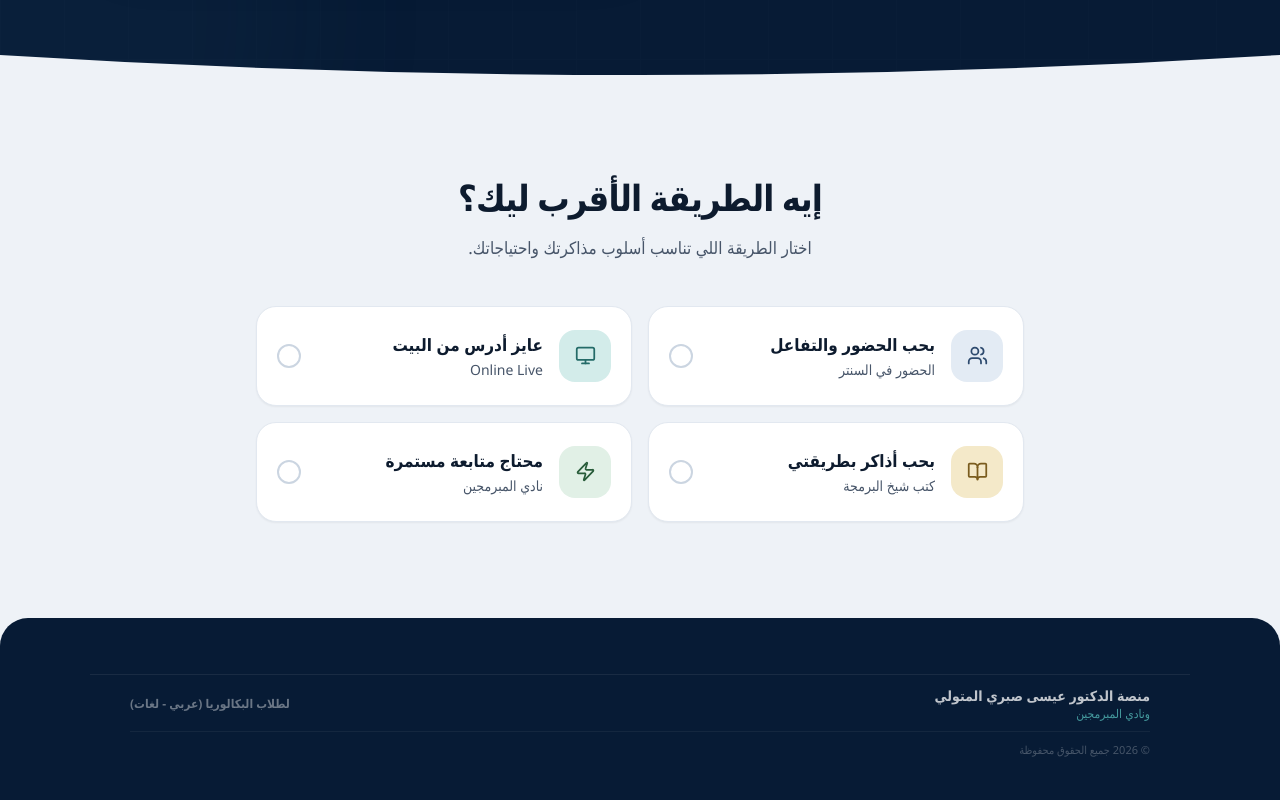
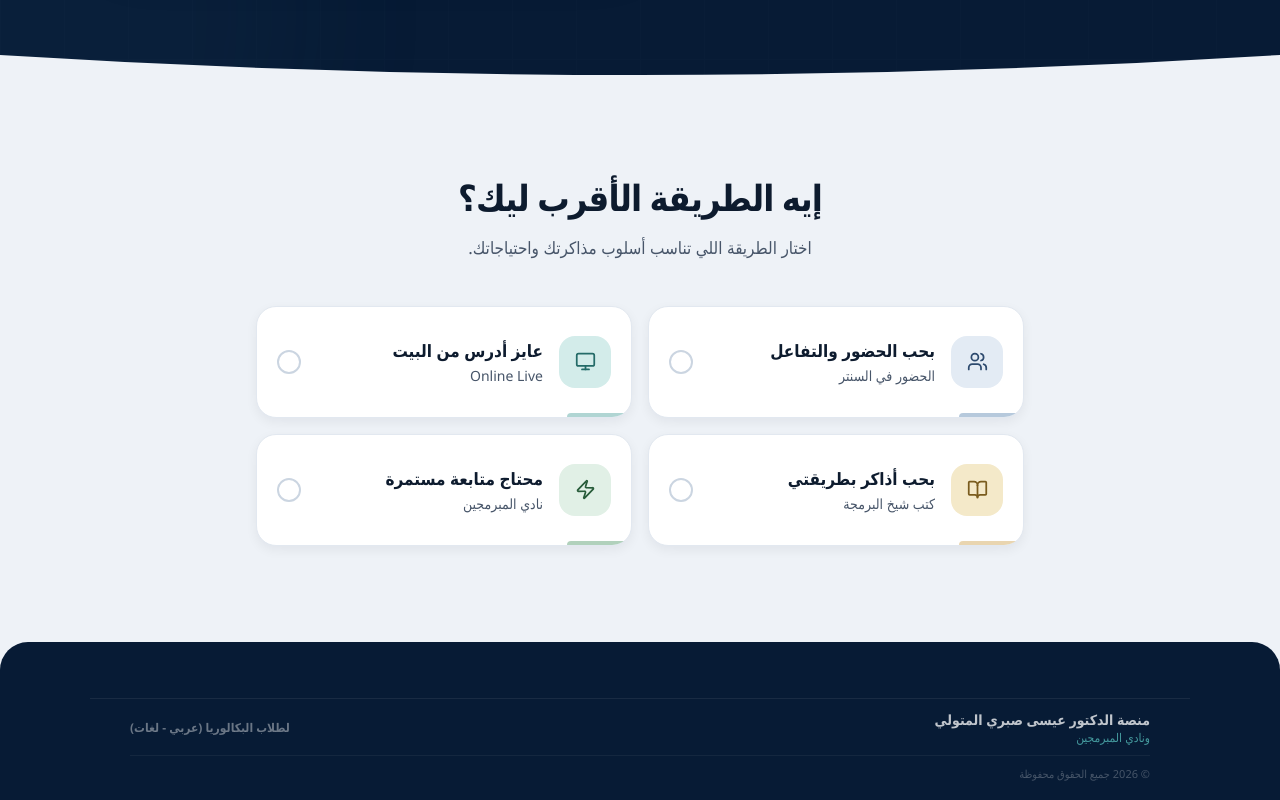
Before and after one commit to M-Mousa366/P_Level_Landing-Page, a React (Vite) app: page / in a window 1280 px wide. Shown: the part 784-1584 px from the top of the page. Before the commit the page ends 1560 px from the top, so only its background shows below. Built offline with nearby package versions, Linux system fonts and the light colour scheme; the HTML template or start-up script is replaced by a standard one.

Commit message:
fix improve selector

```diff
--- a/src/components/Selector.tsx
+++ b/src/components/Selector.tsx
@@ -44,6 +44,8 @@ const CARD_STYLES: Record<
     border: string;
     iconBg: string;
     text: string;
+    accent: string;
+    soft: string;
   }
 > = {
   center: {
@@ -51,24 +53,32 @@ const CARD_STYLES: Record<
     border: 'border-[#C4D3E3]',
     iconBg: 'bg-[#E3EBF4]',
     text: 'text-[#2D4A6E]',
+    accent: 'bg-[#4A78A8]',
+    soft: 'bg-[#4A78A8]/[0.08]',
   },
   'online-live': {
     bg: 'bg-[#EDF8F7]',
     border: 'border-[#B9DEDB]',
     iconBg: 'bg-[#D3ECEA]',
     text: 'text-[#246B68]',
+    accent: 'bg-[#3B9691]',
+    soft: 'bg-[#3B9691]/[0.08]',
   },
   books: {
     bg: 'bg-[#FBF5E8]',
     border: 'border-[#E8D5A4]',
     iconBg: 'bg-[#F4E9C9]',
     text: 'text-[#7A5C1E]',
+    accent: 'bg-[#C9973A]',
+    soft: 'bg-[#C9973A]/[0.08]',
   },
   club: {
     bg: 'bg-[#EEF6F1]',
     border: 'border-[#BFD9C9]',
     iconBg: 'bg-[#E1F0E6]',
     text: 'text-[#285C3A]',
+    accent: 'bg-[#3D8C57]',
+    soft: 'bg-[#3D8C57]/[0.08]',
   },
 };
 
@@ -117,7 +127,7 @@ export default function Selector({ picked, onPick }: Props) {
           </h2>
 
           <p className="mx-auto mt-3 max-w-lg text-base font-[500] leading-relaxed text-text-secondary sm:text-[17px]">
-            اختار الطريقة اللي تناسب أسلوب مذاكرتك واحتياجاتك.
+           اختار الطريقة اللي تناسب أسلوب مذاكرتك واحتياجاتك.
           </p>
         </div>
 
@@ -144,63 +154,106 @@ export default function Selector({ picked, onPick }: Props) {
                 onKeyDown={(e) => handleKeyDown(e, index)}
                 tabIndex={active || (!picked && index === 0) ? 0 : -1}
                 className={`
-                  group relative flex min-h-[92px] w-full items-center gap-4
-                  rounded-2xl border p-4 text-right
-                  transition-[transform,opacity,background-color,border-color,box-shadow] duration-250 ease-out
+                  group relative flex min-h-[104px] w-full items-center
+                  gap-4 overflow-hidden rounded-2xl border p-4 text-right
+                  transition-[transform,opacity,background-color,border-color,box-shadow]
+                  duration-300 ease-out
                   focus:outline-none
                   focus-visible:ring-2
                   focus-visible:ring-brand
                   focus-visible:ring-offset-2
                   focus-visible:ring-offset-base
-                  sm:min-h-[100px] sm:p-5
+                  sm:min-h-[112px] sm:p-5
                   ${
                     active
-                      ? `${style.bg} ${style.border} shadow-md`
+                      ? `${style.bg} ${style.border} -translate-y-1 shadow-[0_12px_26px_rgba(15,23,42,0.10)]`
                       : dimmed
-                        ? 'cursor-pointer border-border bg-white opacity-[0.68] shadow-none'
-                        : 'cursor-pointer border-border bg-white shadow-sm hover:shadow-md'
+                        ? 'cursor-pointer border-border bg-white opacity-[0.58] shadow-none hover:-translate-y-0.5 hover:opacity-75 hover:shadow-[0_6px_16px_rgba(15,23,42,0.06)]'
+                        : 'cursor-pointer border-border bg-white shadow-[0_4px_12px_rgba(15,23,42,0.06)] hover:-translate-y-1 hover:border-border-strong hover:shadow-[0_12px_24px_rgba(15,23,42,0.10)]'
                   }
                 `}
               >
+                {/* Decorative accent line */}
+                <span
+                  className={`
+                    pointer-events-none absolute bottom-0 right-0 h-1
+                    rounded-tl-full transition-all duration-300 ease-out
+                    ${style.accent}
+                    ${
+                      active
+                        ? 'w-full opacity-100'
+                        : 'w-16 opacity-40 group-hover:w-28 group-hover:opacity-75'
+                    }
+                  `}
+                  aria-hidden="true"
+                />
+
+                {/* Soft hover glow */}
+                <span
+                  className={`
+                    pointer-events-none absolute -left-8 -top-8 h-24 w-24
+                    rounded-full blur-2xl transition-opacity duration-300
+                    ${style.soft}
+                    ${active ? 'opacity-100' : 'opacity-0 group-hover:opacity-100'}
+                  `}
+                  aria-hidden="true"
+                />
+
+                {/* Icon */}
                 <div
                   className={`
-                    flex h-12 w-12 shrink-0 items-center justify-center
-                    rounded-xl transition-[background-color,transform] duration-250 ease-out
+                    relative z-10 flex h-12 w-12 shrink-0 items-center
+                    justify-center rounded-xl
+                    transition-[transform,background-color,box-shadow]
+                    duration-300 ease-out
                     sm:h-[52px] sm:w-[52px]
                     ${style.iconBg}
+                    ${
+                      active
+                        ? 'scale-[1.04] shadow-sm'
+                        : 'group-hover:scale-[1.06]'
+                    }
                   `}
                   aria-hidden="true"
                 >
                   <Icon
                     size={21}
-                    strokeWidth={active ? 2.2 : 2}
-                    className={`transition-colors duration-250 ease-out ${style.text}`}
+                    strokeWidth={active ? 2.25 : 2}
+                    className={`${style.text} transition-transform duration-300`}
                   />
                 </div>
 
-                <div className="min-w-0 flex-1">
-                  <span className="block text-base font-[700] leading-snug text-text transition-colors duration-250 ease-out sm:text-[17px]">
+                {/* Text */}
+                <div className="relative z-10 min-w-0 flex-1">
+                  <span className="block text-base font-[700] leading-snug text-text transition-colors duration-300 sm:text-[17px]">
                     {label}
                   </span>
 
-                  <span className="mt-1 block text-sm font-[500] leading-snug text-text-secondary transition-colors duration-250 ease-out">
+                  <span className="mt-1 block text-sm font-[500] leading-snug text-text-secondary transition-colors duration-300">
                     {sub}
                   </span>
                 </div>
 
+                {/* Selection indicator */}
                 <div
-                  className="
-                    flex h-6 w-6 shrink-0 items-center justify-center
-                    rounded-full border-2 border-border-strong bg-white/70
-                    transition-[background-color,border-color,transform,opacity] duration-250 ease-out
-                  "
+                  className={`
+                    relative z-10 flex h-6 w-6 shrink-0 items-center
+                    justify-center rounded-full border-2
+                    transition-[background-color,border-color,transform,box-shadow]
+                    duration-300 ease-out
+                    ${
+                      active
+                        ? `${style.accent} border-transparent scale-105 shadow-sm`
+                        : 'border-border-strong bg-white'
+                    }
+                  `}
                   aria-hidden="true"
                 >
                   {active && (
                     <Check
                       size={12}
                       strokeWidth={3}
-                      className="animate-fade-in text-text"
+                      className="animate-fade-in text-white"
                     />
                   )}
                 </div>
```
